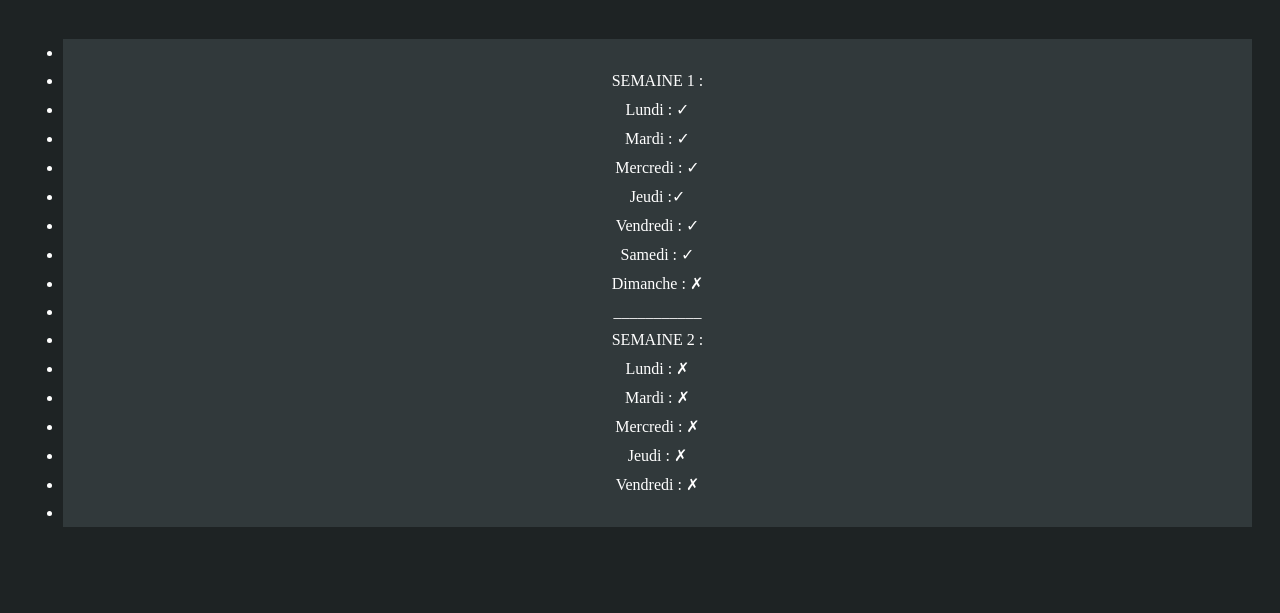
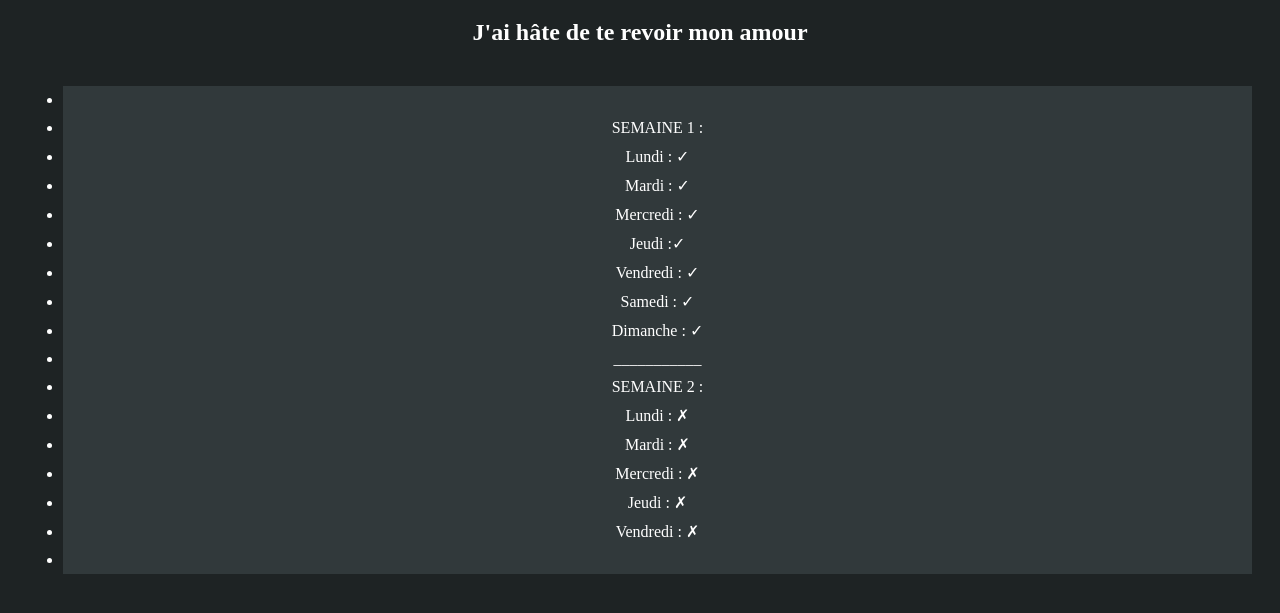
Before and after one commit to Wadecx/uvol, a plain HTML site: page index.html in a window 1280 px wide. Shown: the part 61-674 px from the top of the page. Drawn offline with Linux system fonts and the light colour scheme.

Commit message:
add a secret

```diff
--- a/index.html
+++ b/index.html
@@ -27,8 +27,7 @@ je t'aime Léa...
   </head>
   <body>
     <h1>Bisous passe une bonne semaine je t'aime <3</h1>
-
-
+    <h2>J'ai hâte de te revoir mon amour</h2>
     <ul class="ulstyle">
       <li></li>
       <li> SEMAINE 1 : </li>
@@ -38,7 +37,7 @@ je t'aime Léa...
       <li> Jeudi :✓ </li>
       <li>  Vendredi : ✓ </li>
       <li> Samedi : ✓</li>
-      <li> Dimanche : ✗</li>
+      <li> Dimanche : ✓</li>
       <li>___________</li>
       <li> SEMAINE 2 : </li>
       <li> Lundi : ✗ </li>
```
